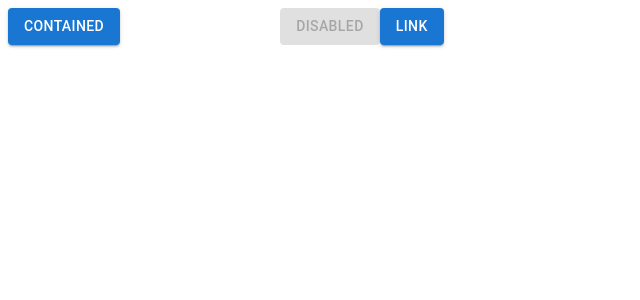
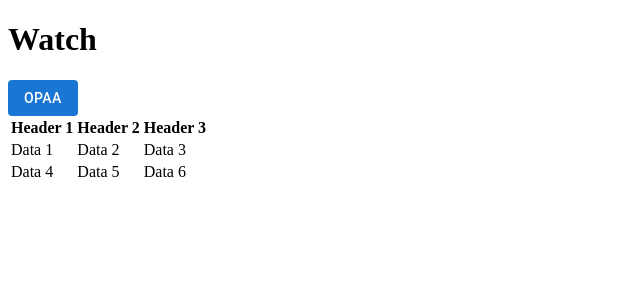
Before and after one commit to KevinCadena1108/Gerenciador-de-Tickets, a React (Create React App) app in the folder frontend/: page /watch in a window 1280 px wide. Shown: the top 300 px of the page, without its empty margins (0-640 px from the left). Built offline with nearby package versions, Linux system fonts and the light colour scheme.

Commit message:
testes de rotas

```diff
--- a/frontend/package.json
+++ b/frontend/package.json
@@ -11,6 +11,7 @@
     "@testing-library/user-event": "^13.5.0",
     "react": "^18.3.1",
     "react-dom": "^18.3.1",
+    "react-router-dom": "^6.26.2",
     "react-scripts": "5.0.1",
     "web-vitals": "^2.1.4"
   },
--- a/frontend/src/App.js
+++ b/frontend/src/App.js
@@ -1,17 +1,7 @@
-import { Button } from "@mui/material";
+import AppRoutes from "./routes";
 
 function App() {
-  return (
-    <div className="App">
-      <Button variant="contained" sx={{marginRight: 20}}>Contained</Button>
-      <Button variant="contained" disabled>
-        Disabled
-      </Button>
-      <Button variant="contained" href="#contained-buttons">
-        Link
-      </Button>
-    </div>
-  );
+  return <AppRoutes />;
 }
 
 export default App;
--- /dev/null
+++ b/frontend/src/components/CustomButton/index.js
@@ -0,0 +1,11 @@
+import Button from "@mui/material/Button";
+
+function CustomButton() {
+  return (
+    <Button variant="contained" disableElevation>
+      opaa
+    </Button>
+  );
+}
+
+export default CustomButton;
--- /dev/null
+++ b/frontend/src/components/Table/index.js
@@ -0,0 +1,27 @@
+function Table() {
+  return (
+    <table>
+      <thead>
+        <tr>
+          <th>Header 1</th>
+          <th>Header 2</th>
+          <th>Header 3</th>
+        </tr>
+      </thead>
+      <tbody>
+        <tr>
+          <td>Data 1</td>
+          <td>Data 2</td>
+          <td>Data 3</td>
+        </tr>
+        <tr>
+          <td>Data 4</td>
+          <td>Data 5</td>
+          <td>Data 6</td>
+        </tr>
+      </tbody>
+    </table>
+  );
+}
+
+export default Table;
--- /dev/null
+++ b/frontend/src/pages/Home/index.js
@@ -0,0 +1,15 @@
+import { Link } from "react-router-dom";
+import CustomButton from "../../components/CustomButton";
+
+function Home() {
+  return (
+    <div>
+      <Link to="/watch">
+        <CustomButton />
+      </Link>
+      <h1>Home</h1>
+    </div>
+  );
+}
+
+export default Home;
--- /dev/null
+++ b/frontend/src/pages/Watch/index.js
@@ -0,0 +1,17 @@
+import { Link } from "react-router-dom";
+import Table from "../../components/Table";
+import CustomButton from "../../components/CustomButton";
+
+function Watch() {
+  return (
+    <div>
+      <h1>Watch</h1>
+      <Link to="/">
+        <CustomButton />
+      </Link>
+      <Table />
+    </div>
+  );
+}
+
+export default Watch;
--- /dev/null
+++ b/frontend/src/routes.js
@@ -0,0 +1,16 @@
+import { BrowserRouter, Routes, Route } from "react-router-dom";
+import Home from "./pages/Home";
+import Watch from "./pages/Watch";
+
+function AppRoutes() {
+  return (
+    <BrowserRouter>
+      <Routes>
+        <Route path="/" element={<Home />}></Route>
+        <Route path="/watch" element={<Watch />}></Route>
+      </Routes>
+    </BrowserRouter>
+  );
+}
+
+export default AppRoutes;
```
Also changed, not shown: frontend/src/index.js (+4 -4 lines), 1 other file (tests, documents, lock files or other folders).
